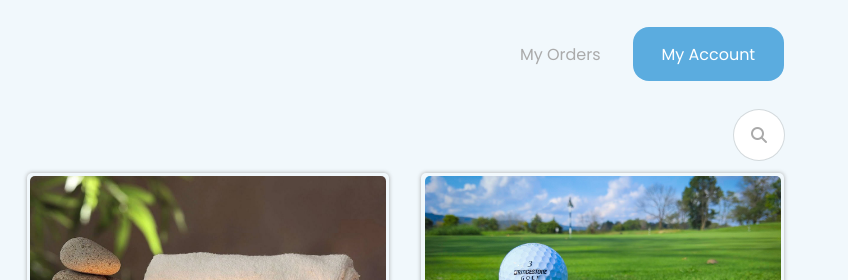
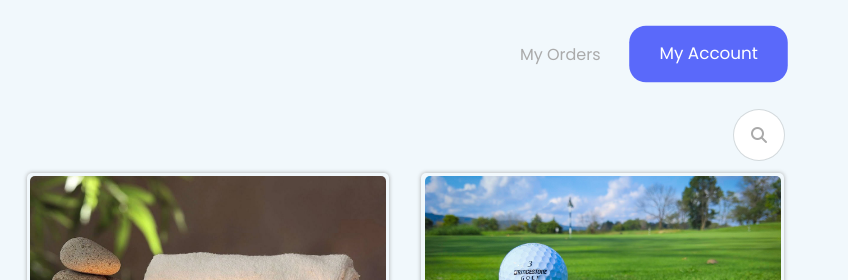
Before and after one commit to agavriliu17/web-technologies-proj, a plain HTML site: page pages/homepage/index.html in a window 1280 px wide. In both pictures the pointer is over the link "My Account". Shown: the top 280 px of the page, 432-1280 px from the left. Drawn offline with Linux system fonts and the light colour scheme.

Commit message:
Update style.css

```diff
--- a/pages/homepage/style.css
+++ b/pages/homepage/style.css
@@ -507,8 +507,8 @@ header .container {
   }
 
   .btn:hover {
-    background-color: var(--hoverColor);
-    transform: scale(1) !important;
+    background-color: var(--accentColor);
+    transform: scale(1.05) !important;
   }
 
 }
```
